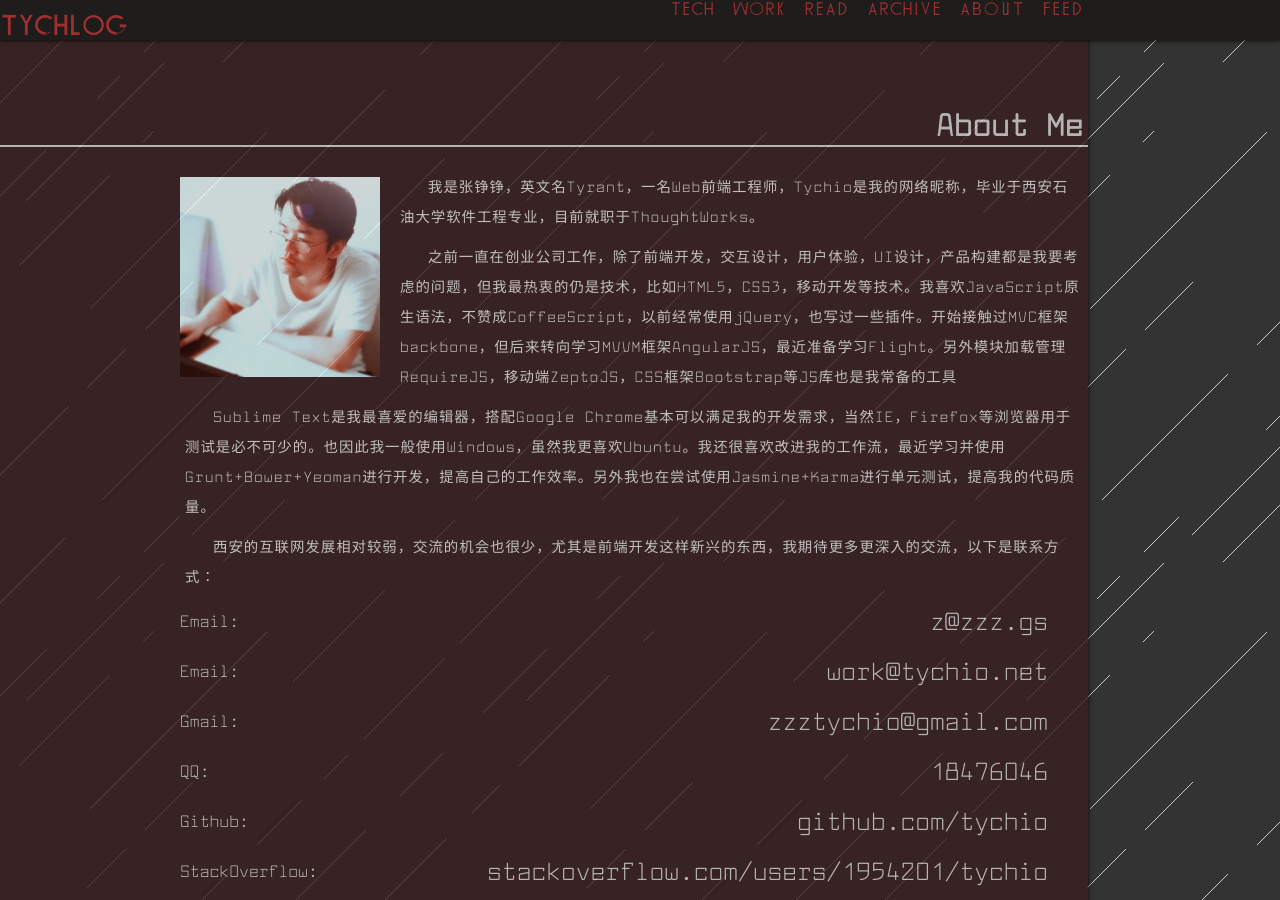
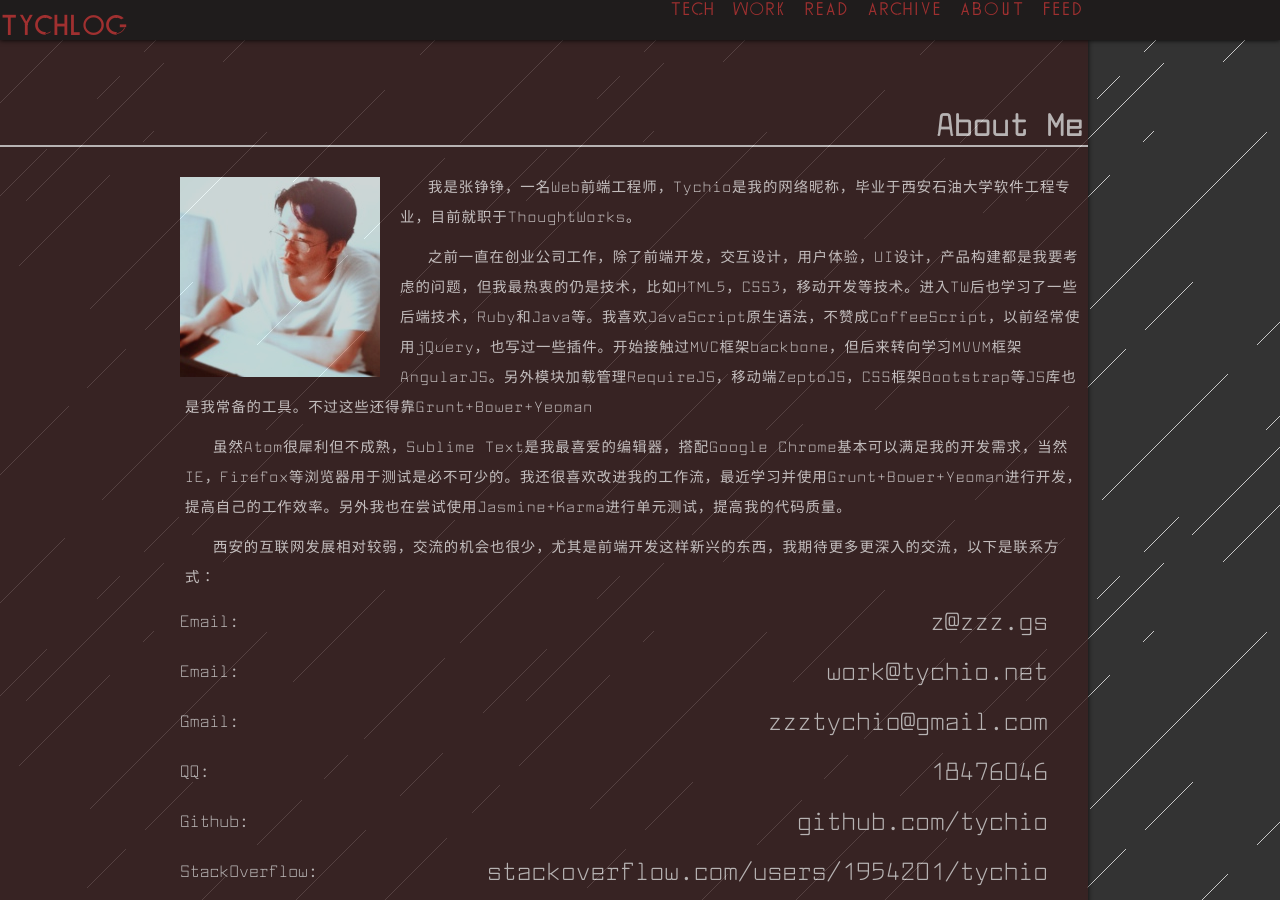
Before and after one commit to tychio/old_blog, a Jekyll site: the page built from about.html, in a window 1280 px wide and 900 px high. Built offline with Jekyll 4.4.1, drawn with Linux system fonts in a browser that asks for light colours; Markdown is read by kramdown in place of the engine named in the settings.

Commit message:
update my info in about

```diff
--- a/about.html
+++ b/about.html
@@ -5,9 +5,9 @@ title: About Me
 <dd>
     <article>
         <img src="/img/Avatar.jpg" alt="zzz">
-        <p>我是张铮铮，英文名Tyrant，一名Web前端工程师，Tychio是我的网络昵称，毕业于西安石油大学软件工程专业，目前就职于ThoughtWorks。</p>
-        <p>之前一直在创业公司工作，除了前端开发，交互设计，用户体验，UI设计，产品构建都是我要考虑的问题，但我最热衷的仍是技术，比如HTML5，CSS3，移动开发等技术。我喜欢JavaScript原生语法，不赞成CoffeeScript，以前经常使用jQuery，也写过一些插件。开始接触过MVC框架backbone，但后来转向学习MVVM框架AngularJS，最近准备学习Flight。另外模块加载管理RequireJS，移动端ZeptoJS，CSS框架Bootstrap等JS库也是我常备的工具</p>
-        <p>Sublime Text是我最喜爱的编辑器，搭配Google Chrome基本可以满足我的开发需求，当然IE，Firefox等浏览器用于测试是必不可少的。也因此我一般使用Windows，虽然我更喜欢Ubuntu。我还很喜欢改进我的工作流，最近学习并使用Grunt+Bower+Yeoman进行开发，提高自己的工作效率。另外我也在尝试使用Jasmine+Karma进行单元测试，提高我的代码质量。</p>
+        <p>我是张铮铮，一名Web前端工程师，Tychio是我的网络昵称，毕业于西安石油大学软件工程专业，目前就职于ThoughtWorks。</p>
+        <p>之前一直在创业公司工作，除了前端开发，交互设计，用户体验，UI设计，产品构建都是我要考虑的问题，但我最热衷的仍是技术，比如HTML5，CSS3，移动开发等技术。进入TW后也学习了一些后端技术，Ruby和Java等。我喜欢JavaScript原生语法，不赞成CoffeeScript，以前经常使用jQuery，也写过一些插件。开始接触过MVC框架backbone，但后来转向学习MVVM框架AngularJS。另外模块加载管理RequireJS，移动端ZeptoJS，CSS框架Bootstrap等JS库也是我常备的工具。不过这些还得靠Grunt+Bower+Yeoman</p>
+        <p>虽然Atom很犀利但不成熟，Sublime Text是我最喜爱的编辑器，搭配Google Chrome基本可以满足我的开发需求，当然IE，Firefox等浏览器用于测试是必不可少的。我还很喜欢改进我的工作流，最近学习并使用Grunt+Bower+Yeoman进行开发，提高自己的工作效率。另外我也在尝试使用Jasmine+Karma进行单元测试，提高我的代码质量。</p>
         <p>西安的互联网发展相对较弱，交流的机会也很少，尤其是前端开发这样新兴的东西，我期待更多更深入的交流，以下是联系方式：</p>
     </article>
     <a href="mailto:z@zzz.gs">
```
